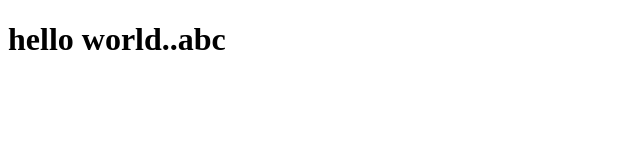
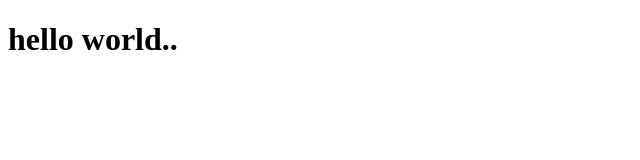
Before and after one commit to Faiyaj313/FirstRepo, an Angular app: page / in a window 1280 px wide. Shown: the top 160 px of the page, without its empty margins (0-640 px from the left). Built offline with nearby package versions, Linux system fonts and the light colour scheme.

Commit message:
h1 tag changed

```diff
--- a/src/app/app.component.html
+++ b/src/app/app.component.html
@@ -1,3 +1,3 @@
 <!--The content below is only a placeholder and can be replaced.-->
-<h1>hello world..abc</h1>
+<h1>hello world..</h1>
 <router-outlet></router-outlet>
```
